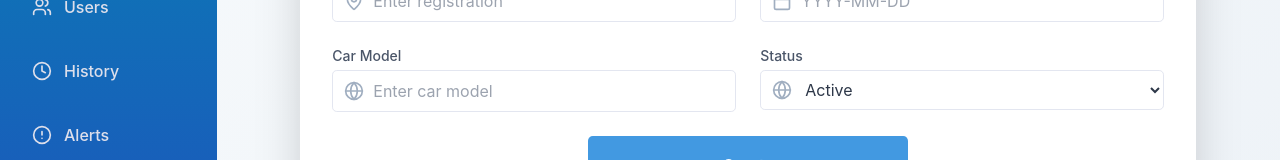
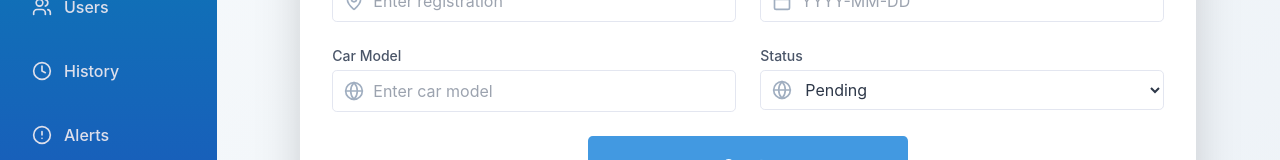
Before and after one commit to chaimaebouassab2412/vehicle-inspection_frontend, a React (Vite) app in the folder VehicleInspectionInsuranceWeb/: page /portal/create-user in a window 1280 px wide. Shown: the part 559-719 px from the top of the page. Built offline with nearby package versions, Linux system fonts and the light colour scheme.

Commit message:
Some changes to the user creation.

```diff
--- a/VehicleInspectionInsuranceWeb/src/UserCreate.jsx
+++ b/VehicleInspectionInsuranceWeb/src/UserCreate.jsx
@@ -19,8 +19,9 @@ const InputComponent = ({ label, name, value, onChange, type, placeholder, error
         >
           {name === 'status' ? (
             <>
-              <option value="active">Active</option>
-              <option value="inactive">Inactive</option>
+              <option value="Completed">Completed</option>
+              <option value="Pending">Pending</option>
+              <option value="Failed">Failed</option>
             </>
           ) : null}
         </select>
@@ -50,7 +51,7 @@ function UserCreate() {
       registration: "",
       date: "",
       car_model: "",
-      status: "active"
+      status: "Pending"
     },
     validate: (values) => {
       let errors = {};
--- a/VehicleInspectionInsuranceWeb/src/Userlist.jsx
+++ b/VehicleInspectionInsuranceWeb/src/Userlist.jsx
@@ -1,135 +1,13 @@
-/*import { faUser } from "@fortawesome/free-regular-svg-icons";
-import { FontAwesomeIcon } from "@fortawesome/react-fontawesome";
-//import React, { useEffect, useState } from "react";
-import { Link } from "react-router-dom";
-import axios from "axios";*/
-
-/*function Userlist() {
-  const [userList, setUserList] = useState([]);
-  const [isLoading, setLoading] = useState(true);
-
-  useEffect(() => {
-    getUsers();
-    console.log("Fetching user data...");
-  }, []);
-
-  let getUsers = async () => {
-    try {
-      const users = await axios.get(
-        "https://63a9bccb7d7edb3ae616b639.mockapi.io/users"
-      );
-      setUserList(users.data);
-      setLoading(false);
-    } catch (error) {
-      console.log(error);
-    }
-  };
-
-  let handleDelete = async (id) => {
-    try {
-      const confirmDelete = window.confirm(
-        "Are you sure you want to delete this user?"
-      );
-      if (confirmDelete) {
-        await axios.delete(
-          `https://63a9bccb7d7edb3ae616b639.mockapi.io/users/${id}`
-        );
-        getUsers();
-      }
-    } catch (error) {
-      console.log(error);
-    }
-  };
-
-  return (
-    <div className="h-screen bg-white text-black flex flex-col p-4 sm:p-6 w-full">
-      <div className="bg-[#0092b1] text-white flex flex-wrap justify-center items-center p-3 sm:p-4 mb-4 rounded shadow-md gap-3">
-        <h1 className="text-2xl sm:text-3xl font-bold bg-white text-black text-center p-2 rounded shadow-md flex-1">
-          User-List
-        </h1>
-        <Link
-          to="/portal/create-user"
-          className="bg-yellow-400 text-black px-4 py-2 rounded shadow-md hover:bg-yellow-500"
-        >
-          <FontAwesomeIcon icon={faUser} className="mr-2" />
-          Create User
-        </Link>
-      </div>
-
-      <div className="bg-[#0092b1] shadow-md rounded-lg flex-1 overflow-auto p-4">
-        <h6 className="text-lg font-semibold mb-3 text-center bg-white p-2 rounded shadow-md">
-          DataTables
-        </h6>
-        {isLoading ? (
-          <img
-            src="https://media.giphy.com/media/ZO9b1ntYVJmjZlsWlm/giphy.gif"
-            className="mx-auto"
-          />
-        ) : (
-          <div className="overflow-x-auto">
-            <table className="w-full border border-gray-400 text-black bg-white">
-              <thead className="bg-gray-200">
-                <tr>
-                  <th className="p-2 border border-gray-400">Id</th>
-                  <th className="p-2 border border-gray-400">Name</th>
-                  <th className="p-2 border border-gray-400">E-Mail</th>
-                  <th className="p-2 border border-gray-400">Matricule</th>
-                  <th className="p-2 border border-gray-400">Car Model</th>
-                  <th className="p-2 border border-gray-400">Inspection Date</th>
-                  <th className="p-2 border border-gray-400">Inspection Status</th>
-                  <th className="p-2 border border-gray-400">Action</th>
-                </tr>
-              </thead>
-              <tbody>
-                {userList.map((user) => {
-                  return (
-                    <tr className="hover:bg-gray-100" key={user.id}>
-                      <td className="p-2 border border-gray-400">{user.id}</td>
-                      <td className="p-2 border border-gray-400">{user.username}</td>
-                      <td className="p-2 border border-gray-400">{user.email}</td>
-                      <td className="p-2 border border-gray-400">{user.matricule}</td>
-                      <td className="p-2 border border-gray-400">{user.carModel}</td>
-                      <td className="p-2 border border-gray-400">{user.inspectionDate}</td>
-                      <td className="p-2 border border-gray-400">{user.inspectionStatus}</td>
-                      <td className="p-2 border border-gray-400 flex flex-wrap space-x-2">
-                        <Link
-                          to={`/portal/user-view/${user.id}`}
-                          className="bg-blue-500 px-3 py-1 rounded text-white text-sm"
-                        >
-                          View
-                        </Link>
-                        <Link
-                          to={`/portal/user-edit/${user.id}`}
-                          className="bg-yellow-400 px-3 py-1 rounded text-black text-sm"
-                        >
-                          Edit
-                        </Link>
-                        <button
-                          onClick={() => handleDelete(user.id)}
-                          className="bg-red-500 px-3 py-1 rounded text-white text-sm"
-                        >
-                          Delete
-                        </button>
-                      </td>
-                    </tr>
-                  );
-                })}
-              </tbody>
-            </table>
-          </div>
-        )}
-      </div>
-    </div>
-  );
-}
-
-export default Userlist;*/
-
 import axios from 'axios';
 import { Edit, Trash2, User, Eye, Users } from 'lucide-react';
 import React from 'react';
 import { useEffect, useState } from "react";
 import { Link } from 'react-router-dom';
+
+function formatDate(inputDate) {
+  const date = new Date(inputDate);
+  return date.toLocaleDateString('en-US', { day: 'numeric', month: 'short', year: 'numeric' });
+}
 
 const UserManagementCard = ({ userCount }) => {
   return (
@@ -165,7 +43,7 @@ export default function UserList() {
   let getUsers = async () => {
     try {
       const users = await axios.get(
-        "https://63a9bccb7d7edb3ae616b639.mockapi.io/users"
+        "https://67b62e7d07ba6e5908400357.mockapi.io/users"
       );
       setUserList(users.data);
       setLoading(false);
@@ -181,7 +59,7 @@ export default function UserList() {
       );
       if (confirmDelete) {
         await axios.delete(
-          `https://63a9bccb7d7edb3ae616b639.mockapi.io/users/${id}`
+          `https://67b62e7d07ba6e5908400357.mockapi.io/users/${id}`
         );
         getUsers();
       }
@@ -246,8 +124,8 @@ export default function UserList() {
                         <td className="p-2 sm:p-3">
                           <span className="dark:bg-[#3d3d3d] bg-[#f1f1f1] px-2 py-1 rounded">{user.registration || 'X423A'}</span>
                         </td>
-                        <td className="p-2 sm:p-3">{user.car || 'Tesla M3'}</td>
-                        <td className="p-2 sm:p-3">{user.date || '21 jan 2025'}</td>
+                        <td className="p-2 sm:p-3">{user.car_model || 'Tesla M3'}</td>
+                        <td className="p-2 sm:p-3">{formatDate(user.date) || 'jan 21 2025'}</td>
                         <td className="p-2 sm:p-3">
                           <span className={`px-2 py-1 rounded ${getStatusClass(user.status || '')}`}>
                             {user.status || 'Completed'}
@@ -270,8 +148,8 @@ export default function UserList() {
               </table>
             </div> : (
               <div className="text-center p-12">
-                <h3 className="text-lg font-medium">No vehicles found</h3>
-                <p className="text-gray-500">Add a new vehicle or modify your search.</p>
+                <h3 className="text-lg font-medium">No users found</h3>
+                <p className="text-gray-500">Add a new user or modify your search.</p>
               </div>
             )}
         </>}
```
